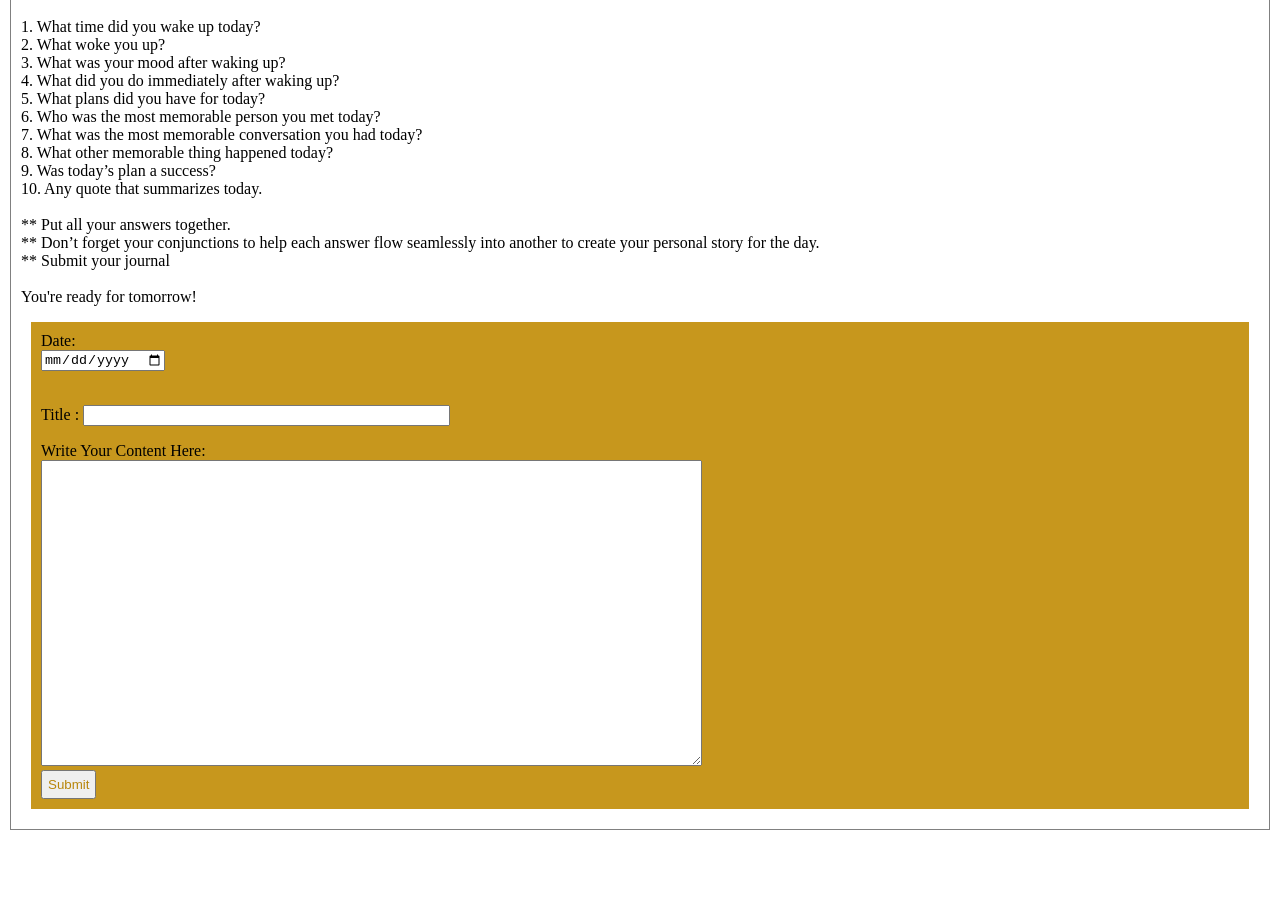
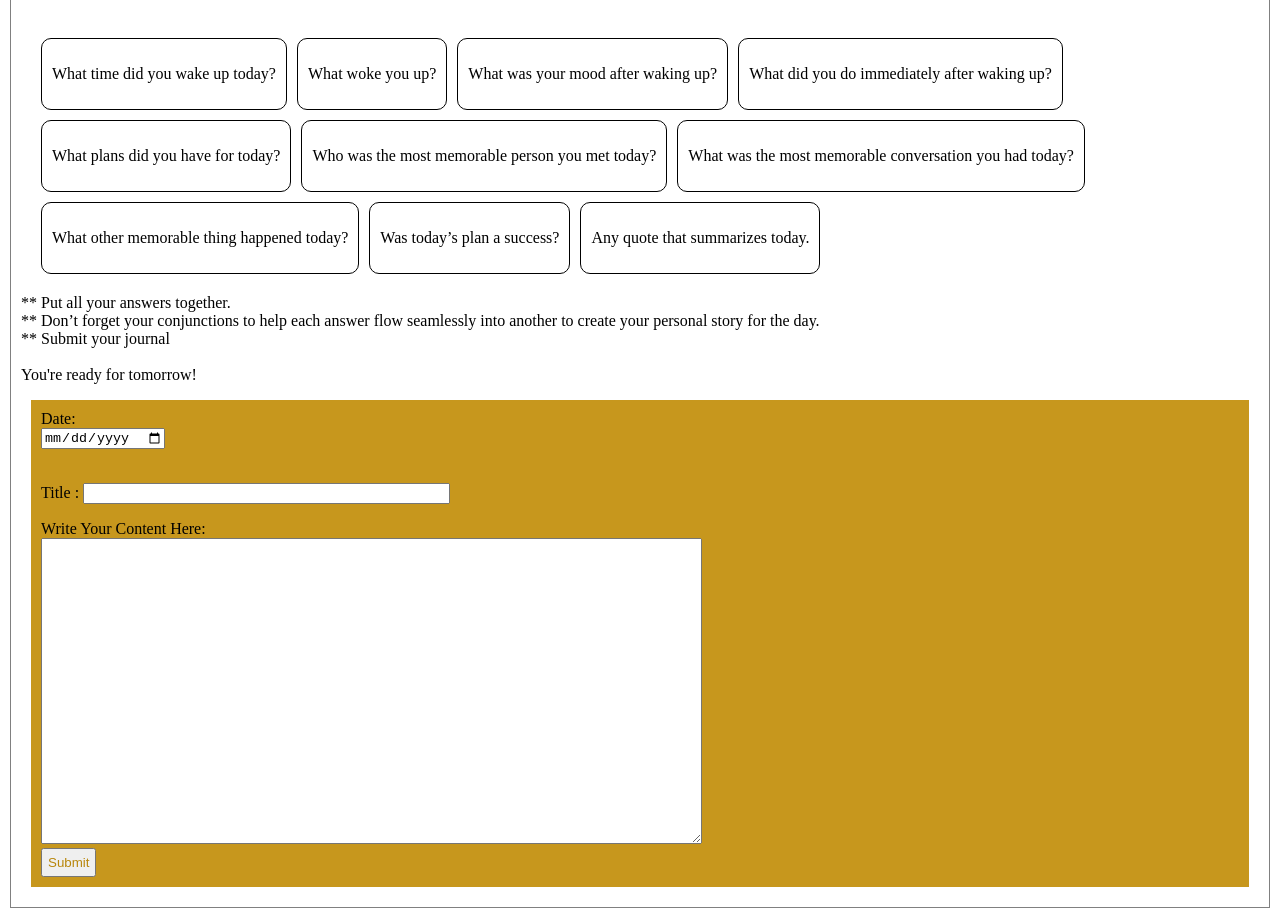
Before and after one commit to AniediAUbokudom/writersblog-mern-frontend, a React (Create React App) app in the folder writers-block-unblock/: page /create in a window 1280 px wide. Shown: the part 420-1338 px from the top of the page. Before the commit the page ends 1260 px from the top, so only its background shows below. Built offline with nearby package versions, Linux system fonts and the light colour scheme.

Commit message:
Added APIs

```diff
--- /dev/null
+++ b/writers-block-unblock/src/components/buttons.js
@@ -0,0 +1,9 @@
+import React from 'react';
+
+const Button = (props) => {
+    console.log(props)
+    return (
+     <button>{props.children}</button>
+    );
+}
+  export default Button;
--- a/writers-block-unblock/src/index.js
+++ b/writers-block-unblock/src/index.js
@@ -10,6 +10,7 @@ import AllJournals from './pages/alljournals';
 import PostedJournal from './pages/postedjournal';
 
 import reportWebVitals from './reportWebVitals';
+import EditPage from './pages/editPage';
 
 const root = ReactDOM.createRoot(document.getElementById('root'));
 root.render(
@@ -21,6 +22,7 @@ root.render(
      <Route path="/prompt" element={<CreateByPromptJournal></CreateByPromptJournal>}/>  {/* Writing Promp Route */}
      <Route path="/journals" element={<AllJournals></AllJournals>}/>  {/* All Journals Route */}
      <Route path="/post/:journalId" element={<PostedJournal></PostedJournal>}/>  {/* All Journals Route */}
+     <Route path="/edit" element={<EditPage></EditPage>}/>
     </Routes>
   </Router>
 );
--- a/writers-block-unblock/src/pages/alljournals.js
+++ b/writers-block-unblock/src/pages/alljournals.js
@@ -1,15 +1,21 @@
-import React from 'react';
-import Header from '../components/header'
-import '../styles/allJournals.css'
-
+import React from "react";
+import { Link } from 'react-router-dom';
+import Header from "../components/header";
+import "../styles/allJournals.css";
+import Button from "../components/buttons";
 
 const AllJournals = () => {
+  const editUrl="/edit"
   return (
     <div className="allJournalBody">
       <Header></Header>
       <h2>All Journals</h2>
+      <div className="actionButtons">
+      <Link to={editUrl}><Button className="editButton">Edit</Button></Link>
+      <Button classname="deleteButton">Delete</Button>
+      </div>
     </div>
   );
-}
+};
 
 export default AllJournals;
--- a/writers-block-unblock/src/pages/createjournal.js
+++ b/writers-block-unblock/src/pages/createjournal.js
@@ -1,8 +1,51 @@
-import React from "react";
+import React, { useState } from "react";
 import Header from "../components/header";
 import "../styles/createjournal.css";
+import "../styles/generic.css";
+
+const createJournalFromServer = async (title, content, date) => {
+  const requestJson = JSON.stringify({
+    title: title,
+    content: content,
+    date: date
+  });
+  try {
+    const response = await fetch("http://localhost:3100/create-journal", {
+      method: "POST",
+      headers: {
+        'Content-Type': 'application/json',
+      },
+      body:requestJson,
+    });
+    const responseText = await response.text();
+    alert(responseText)
+  } catch (ex) {
+    console.error("POST error!");
+  }
+}
 
 const CreateJournal = () => {
+  const questions = [
+    "What time did you wake up today?",
+    "What woke you up?",
+    "What was your mood after waking up?",
+    "What did you do immediately after waking up?",
+    "What plans did you have for today?",
+    "Who was the most memorable person you met today?",
+    "What was the most memorable conversation you had today?",
+    "What other memorable thing happened today?",
+    "Was today’s plan a success?",
+    "Any quote that summarizes today."
+  ]
+
+  const [valueInput, setInputs] = useState({})
+  const updateChanges = (change) => {
+    const name = change.target.name
+    const value = change.target.value
+    setInputs(values => ({
+      ...values, [name]: value
+    }))
+  }
   return (
     <div className="createJournalBody">
       <Header></Header>
@@ -14,22 +57,19 @@ const CreateJournal = () => {
         <br></br>
         For 21 days, you will answer the same simple questions.<br></br>
         You will use those answers to craft your own daily story.<br></br><br></br>
-       A few Things to Keep in Mind: <br></br><br></br>
+        A few Things to Keep in Mind: <br></br><br></br>
 
         1.Schedule a fixed time to write everyday.<br></br>
         2.There are no wrong or right answers.<br></br>
         3.There is only the right attitude.<br></br><br></br>
         Now here are your questions:<br></br><br></br>
-        1. What time did you wake up today?<br></br>
-        2. What woke you up?<br></br>
-        3. What was your mood after waking up?<br></br>
-        4. What did you do immediately after waking up?<br></br>
-        5. What plans did you have for today?<br></br>
-        6. Who was the most memorable person you met today?<br></br>
-        7. What was the most memorable conversation you had today?<br></br>
-        8. What other memorable thing happened today?<br></br>
-        9. Was today’s plan a success?<br></br>
-        10. Any quote that summarizes today. <br></br><br></br>
+        <div className="flex-style">
+          {
+            questions.map((item) => {
+              return <div className="div-border div-black-border"><p className="p-color">{item}</p></div>
+            }
+            )}
+        </div>
         ** Put all your answers together. <br></br>
         ** Don’t forget your conjunctions to help each answer flow seamlessly into
         another to create your personal story for the day. <br></br>
@@ -39,12 +79,20 @@ const CreateJournal = () => {
       <form className="createJournalForm">
         <label for="Date">Date:</label>
         <br></br>
-        <input type="date" />
+        <input
+          name="date"
+          value={valueInput.date}
+          onChange={updateChanges}
+          type="date" />
         <br></br>
         <br></br>
         <p>
           <label>
-            Title : <input className= "journalTitle"type="text" />
+            Title : <input
+              name="title"
+              value={valueInput.title}
+              onChange={updateChanges}
+              className="journalTitle" type="text" />
           </label>
         </p>
         <label for="Contentarea">Write Your Content Here:</label>
@@ -53,9 +101,12 @@ const CreateJournal = () => {
           className="createJournalTextArea"
           rows="20"
           cols="80"
+          name="content"
+          value={valueInput.content}
+          onChange={updateChanges}
         ></textarea>
         <br></br>
-        <input className="submitButtonCreate" type="Submit" />
+        <button className="submitButtonCreate" onClick={() => createJournalFromServer(valueInput.title, valueInput.content, valueInput.date)}>Submit</button>
       </form>
     </div>
   );
--- /dev/null
+++ b/writers-block-unblock/src/pages/editPage.js
@@ -0,0 +1,13 @@
+import React from "react";
+import Header from "../components/header";
+
+function EditPage() {
+  return (
+    <div className="editpageBody">
+      <Header></Header>
+      <h2>Edit Page</h2>
+    </div>
+  );
+}
+
+export default EditPage;
--- a/writers-block-unblock/src/styles/allJournals.css
+++ b/writers-block-unblock/src/styles/allJournals.css
@@ -4,3 +4,9 @@
     margin: 10px;
     font-family: cursive;
 }
+.actionButtons{
+    display:flex;
+    column-gap: 10px;
+    justify-content:flex-end;
+
+}
--- /dev/null
+++ b/writers-block-unblock/src/styles/generic.css
@@ -0,0 +1,19 @@
+.flex-style{
+    display: flex;
+    flex-wrap: wrap;
+    row-gap: 10px;
+    column-gap: 10px;
+    margin: 20px;
+}
+
+.div-border{
+    border-radius: 10px;
+    padding: 10px;
+}
+.div-black-border{
+    border:1px solid black;
+}
+
+.p-color{
+    color: black;
+}
```
Also changed, not shown: writers-block-unblock/src/APIs.json (added, +42 -0 lines), writers-block-unblock/src/docs.txt, writers-block-unblock/src/styles/createjournal.css (line endings or trailing spaces). Lines whose indentation alone changed are shown as unchanged.
